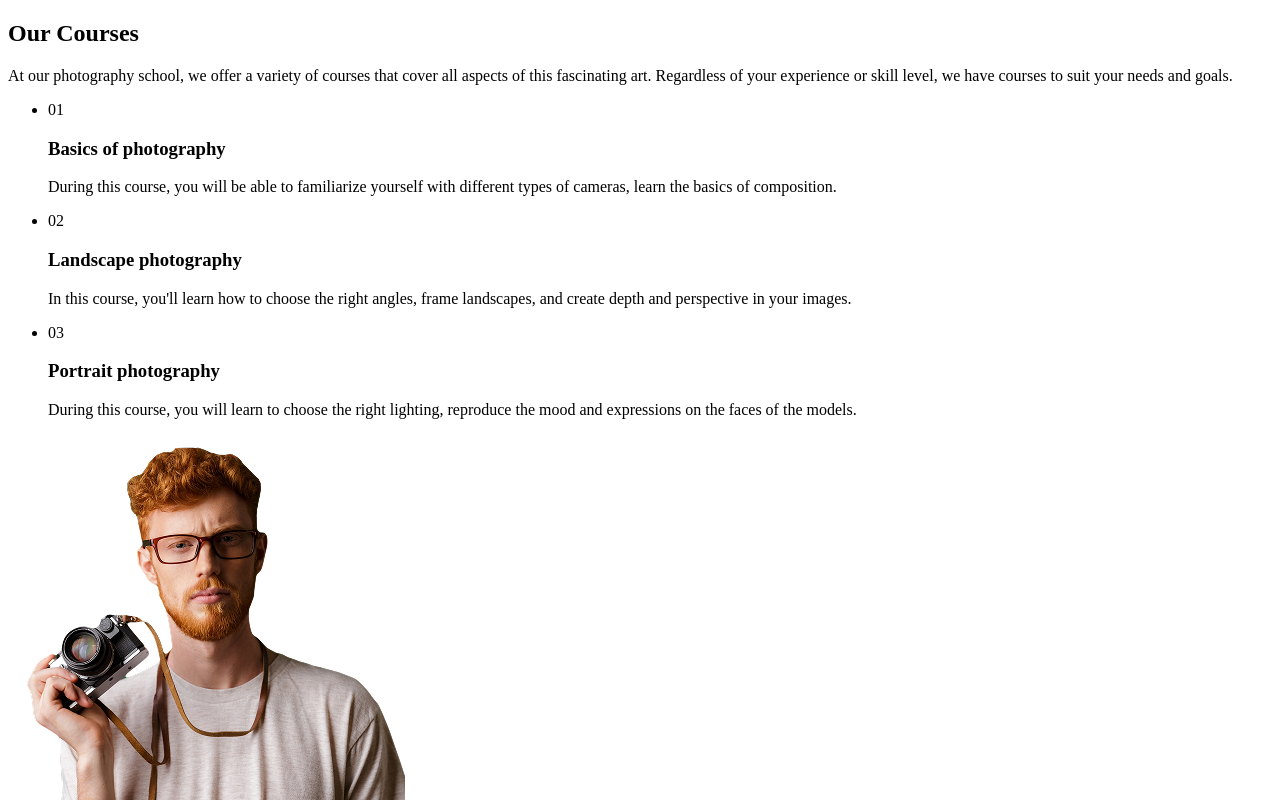
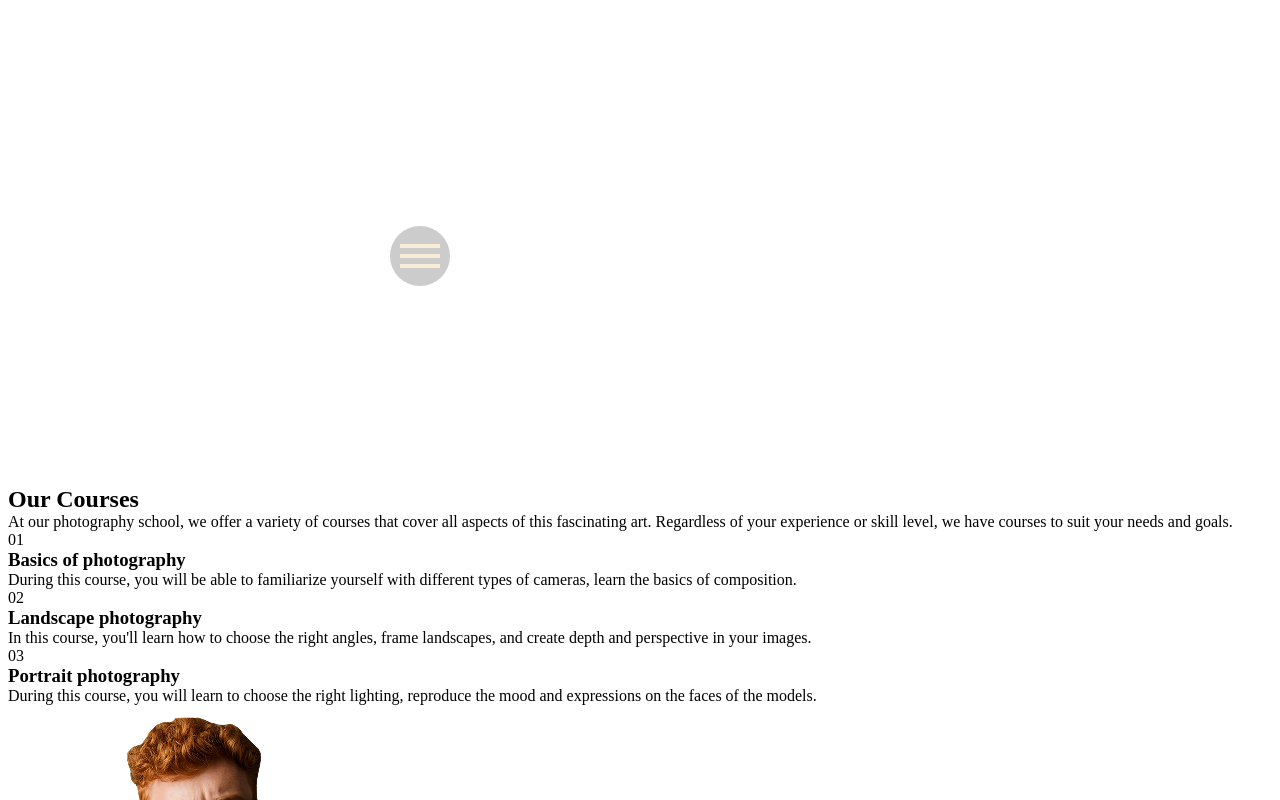
Before and after one commit to ArtGoIt/team-125-14, a plain HTML site: page index.html in a window 1280 px wide. Shown: the top 800 px of the page. Drawn offline with Linux system fonts and the light colour scheme.

Commit message:
add burger html/css

```diff
--- /dev/null
+++ b/css/styles.css
@@ -0,0 +1,95 @@
+/** @format */
+*,
+*::after,
+*::before {
+  box-sizing: border-box;
+}
+
+a {
+  text-decoration: none;
+}
+
+ul {
+  margin: 0;
+  padding: 0;
+}
+
+li {
+  list-style: none;
+}
+
+h1,
+h2,
+h3,
+h4,
+h5,
+h6,
+p {
+  margin: 0;
+}
+
+img {
+  display: block;
+  max-width: 100%;
+  height: auto;
+}
+
+.box {
+  width: 500px;
+  margin: 0 auto;
+  padding: 200px 0;
+}
+
+.burger {
+  appearance: none;
+}
+
+.burger-btn {
+  width: 60px;
+  height: 60px;
+  display: flex;
+  align-items: center;
+  justify-content: center;
+  background-color: #cccccc;
+  border-radius: 50%;
+  cursor: pointer;
+}
+.burger-icon {
+  position: relative;
+}
+
+.burger-icon,
+.burger-icon::after,
+.burger-icon::before {
+  width: 40px;
+  height: 4px;
+  background-color: antiquewhite;
+}
+
+.burger-icon::after,
+.burger-icon::before {
+  content: "";
+  position: absolute;
+}
+
+.burger-icon::after {
+  top: 10px;
+}
+
+.burger-icon::before {
+  top: -10px;
+}
+
+.burger:checked + .burger-btn .burger-icon {
+  background-color: transparent;
+}
+
+.burger:checked + .burger-btn .burger-icon::after {
+  top: 0;
+  transform: rotate(45deg);
+}
+
+.burger:checked + .burger-btn .burger-icon::before {
+  top: 0;
+  transform: rotate(-45deg);
+}
--- a/index.html
+++ b/index.html
@@ -6,8 +6,16 @@
     <meta charset="UTF-8" />
     <meta name="viewport" content="width=device-width, initial-scale=1.0" />
     <title>FocusFrame</title>
+    <link rel="stylesheet" href="./css/styles.css" />
   </head>
   <body>
+    <div class="box">
+      <input class="burger" type="checkbox" name="" id="burger" />
+      <label class="burger-btn" for="burger">
+        <span class="burger-icon"></span>
+      </label>
+    </div>
+
     <main>
       <section>
         <h2>Our Courses</h2>
```
